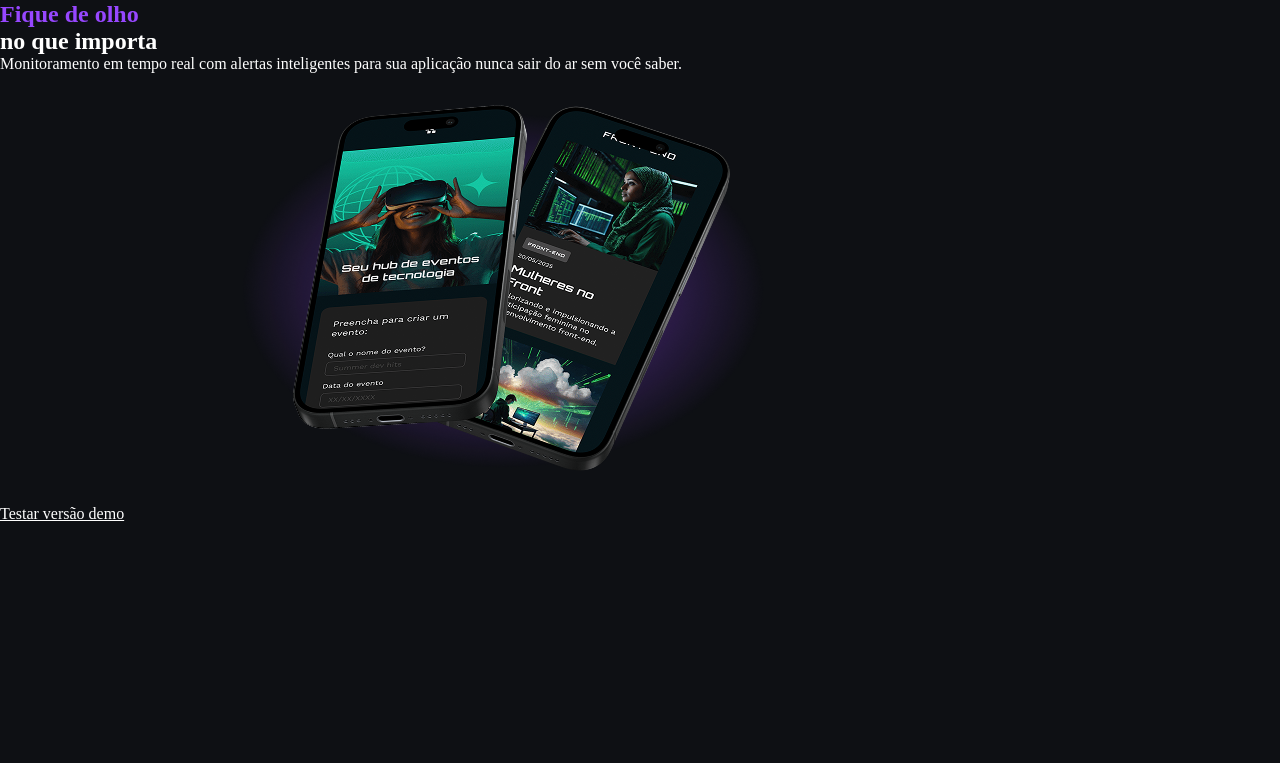
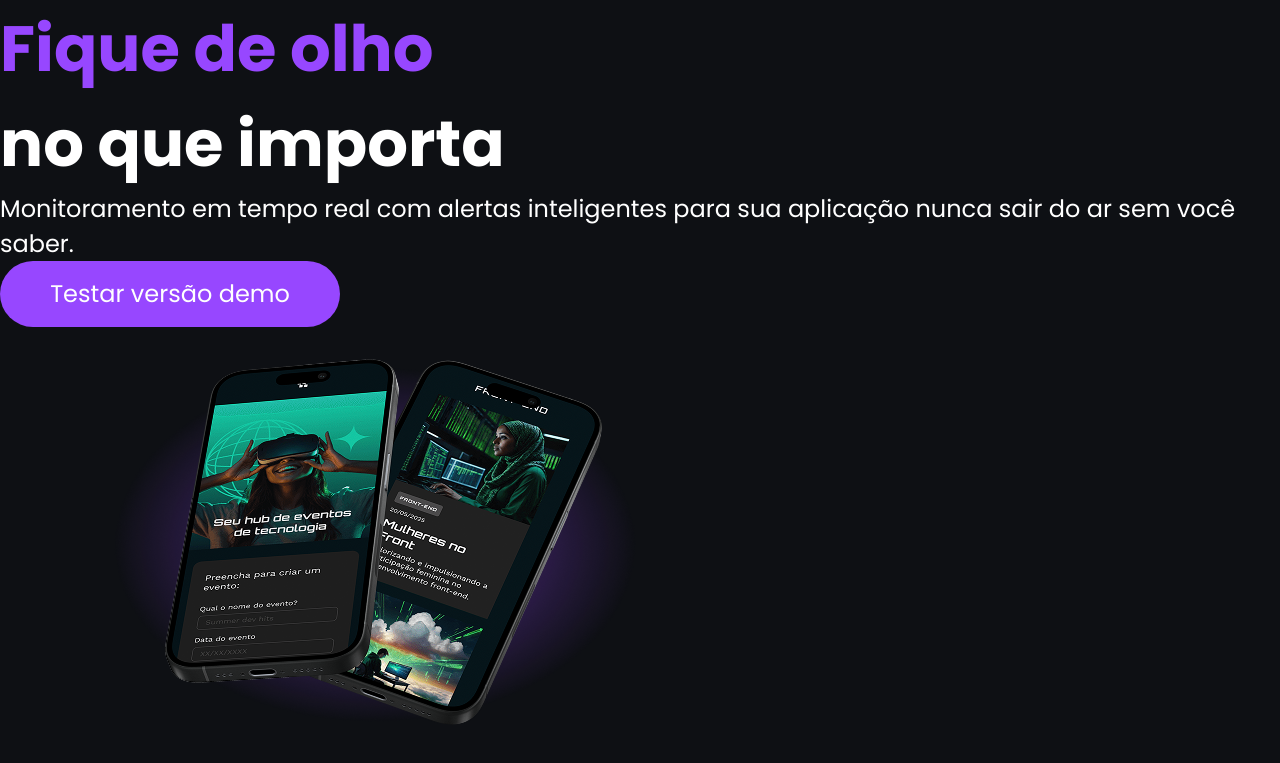
Before and after one commit to EltonLino/techboard, a plain HTML site: page index.html in a window 1280 px wide. Shown: the part 37-800 px from the top of the page. Drawn offline with Linux system fonts and the light colour scheme; a web font is replaced by a local one.

Commit message:
Estilizando

```diff
--- a/css/style.css
+++ b/css/style.css
@@ -8,10 +8,30 @@
     color: #ffffff;
 }
 
+h1 {
+    font-family: "Poppins", "sans-serif";
+    font-size: 64px;
+}
+
 h1 span {
     color: #9747FF;
 }
 
 a{
+    display: block;
     color: #ffffff;
+    font-size: 24px;
+    text-decoration: none;
+    font-family: "Poppins", "sans-serif";
+    background-color: #9747FF;
+    width: 340px;
+    height: 66px;
+    text-align: center;
+    line-height: 66px;
+    border-radius: 36px;
 }
+
+p {
+    font-family: "Poppins", "sans-serif";
+    font-size: 24px;
+}
--- a/index.html
+++ b/index.html
@@ -5,6 +5,9 @@
     <meta name="viewport" content="width=device-width, initial-scale=1.0">
     <link rel="shortcut icon" href="favicon-techboard-roxo.svg" type="image/svg+xml">
     <link rel="stylesheet" href="css/style.css">
+    <link rel="preconnect" href="https://fonts.googleapis.com">
+    <link rel="preconnect" href="https://fonts.gstatic.com" crossorigin>
+    <link href="https://fonts.googleapis.com/css2?family=Poppins:ital,wght@0,100;0,200;0,300;0,400;0,500;0,600;0,700;0,800;0,900;1,100;1,200;1,300;1,400;1,500;1,600;1,700;1,800;1,900&family=Unbounded:wght@2..9&display=swap" rel="stylesheet">
     <title>Techboard</title>
 </head>
 <body>
```
